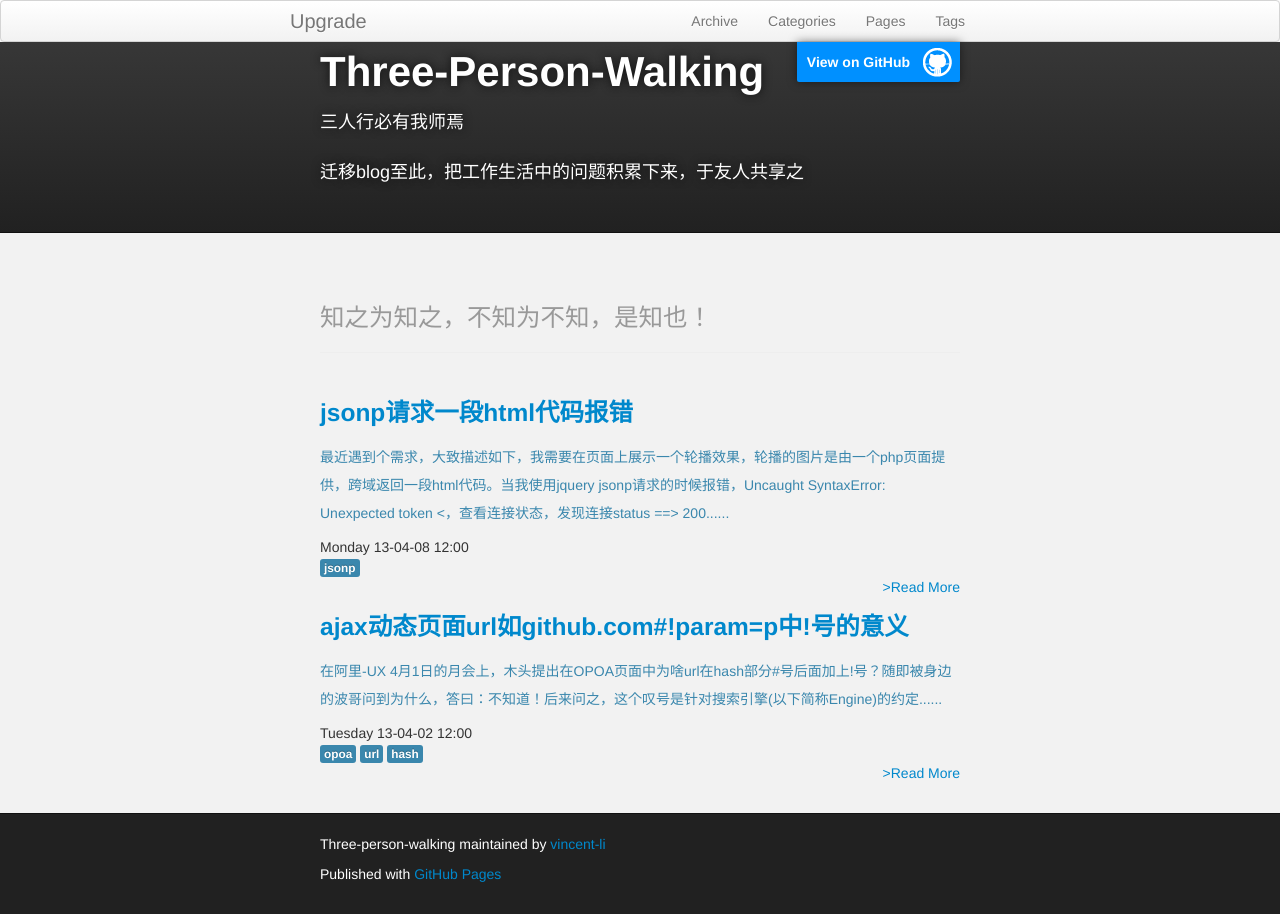
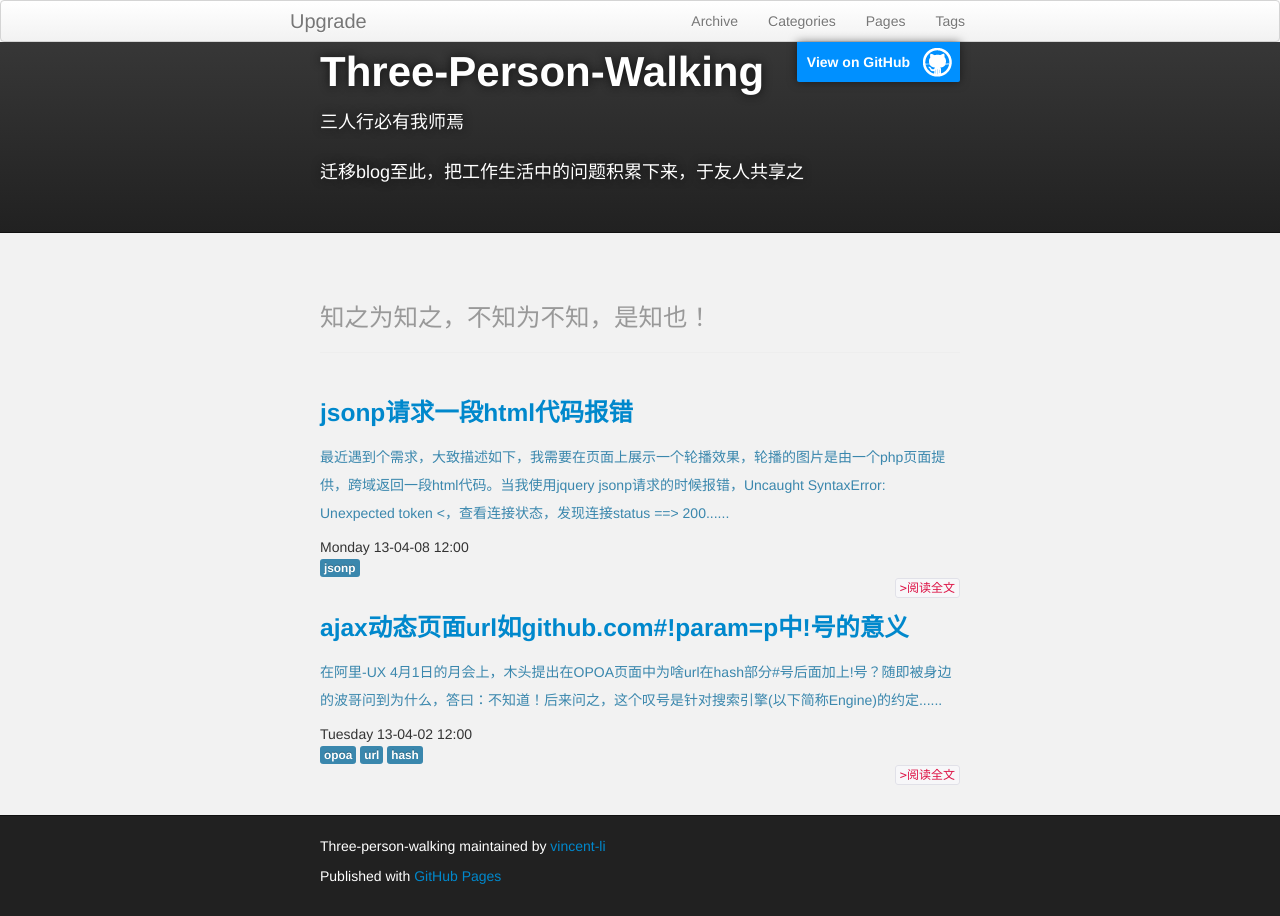
Before and after one commit to vincent-li/three-person-walking, a Jekyll site: the page built from index.html, in a window 1280 px wide. Built offline with Jekyll 4.4.1, drawn with Linux system fonts in a browser that asks for light colours.

Commit message:
中文修改

```diff
--- a/index.html
+++ b/index.html
@@ -20,7 +20,7 @@ tagline: 知之为知之，不知为不知，是知也！
             {% endfor %}
         </div>
         <p class="text-right">
-            <a href="{{site.url}}{{post.url}}">&gt;Read More</a>
+            <a href="{{site.url}}{{post.url}}"><code>&gt;阅读全文</code></a>
         </p>
     </div>
 {% endfor %}
```
